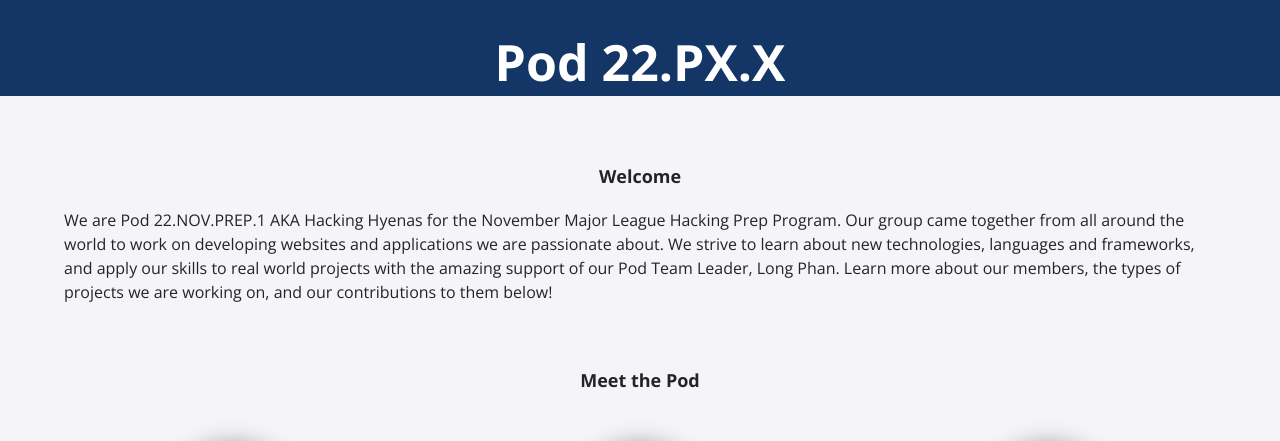
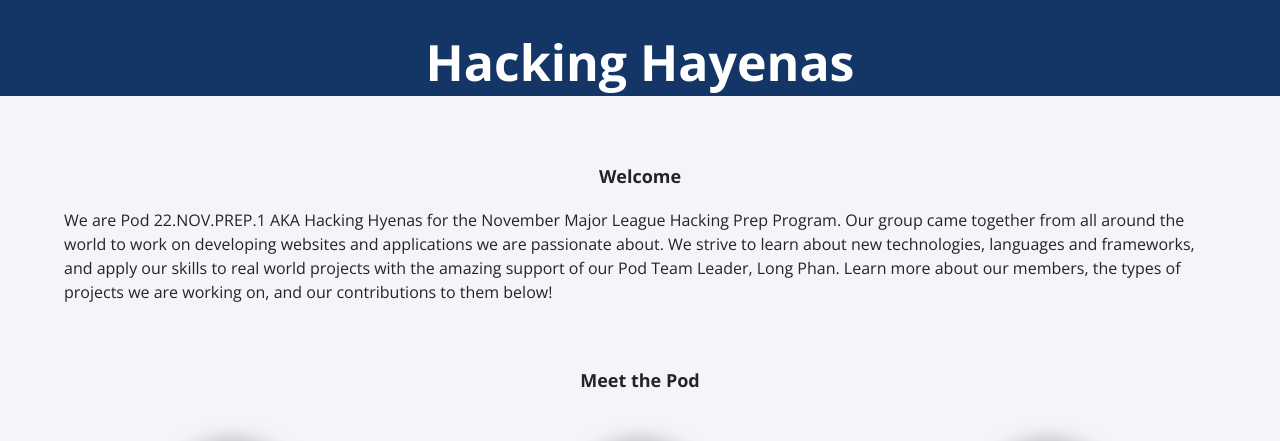
Before and after one commit to MLH-Fellowship/prep-portfolio-22.NOV.PREP.1, a Jekyll site: the page built from index.html, in a window 1280 px wide and 900 px high, cut to the strip 294-735 px from the top of the window. Built offline with Jekyll 4.4.1, drawn with Linux system fonts in a browser that asks for light colours; nearby versions of some CDN libraries.

Commit message:
Update _config.yml

```diff
--- a/_config.yml
+++ b/_config.yml
@@ -1,4 +1,4 @@
-title: "Pod 22.PX.X"
+title: "Hacking Hayenas"
 email: fellowship@mlh.io
 description: >- # this means to ignore newlines until "baseurl:"
   This is my portfolio website!
```
